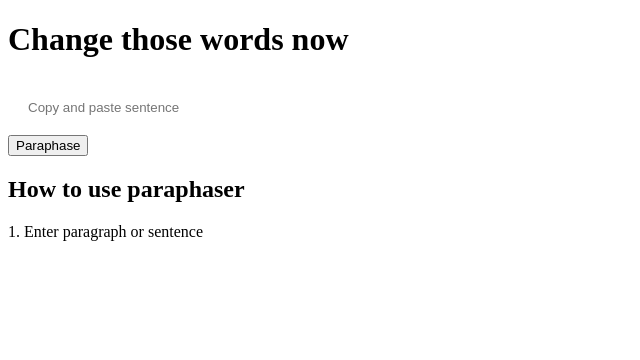
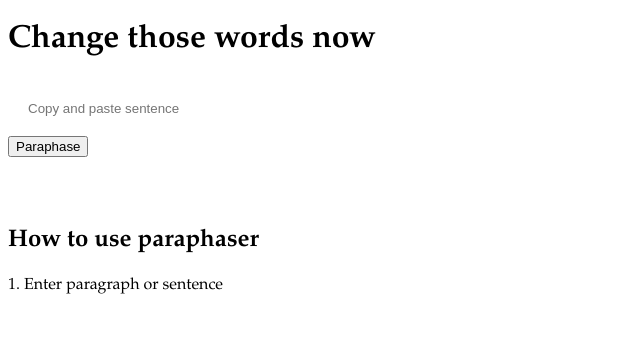
Before and after one commit to gabbyprecious/docufix-paraphaser, a Flask app: page / in a window 1280 px wide. Shown: the top 360 px of the page, without its empty margins (0-640 px from the left). Run offline with Flask 2, Linux system fonts and the light colour scheme.

Commit message:
Update style.css

```diff
--- a/static/style.css
+++ b/static/style.css
@@ -1,10 +1,3 @@
-# -*- coding: utf-8 -*-
-"""
-Created on Sat Oct 26 01:54:03 2019
-
-@author: PRECIOUS
-"""
-
 body {
     font-family: Garamond;
 }
@@ -32,4 +25,4 @@ input[type=submit]{
 }
 
 div {
-   padding-down: 50px;}
+   padding-bottom: 50px;}
```
